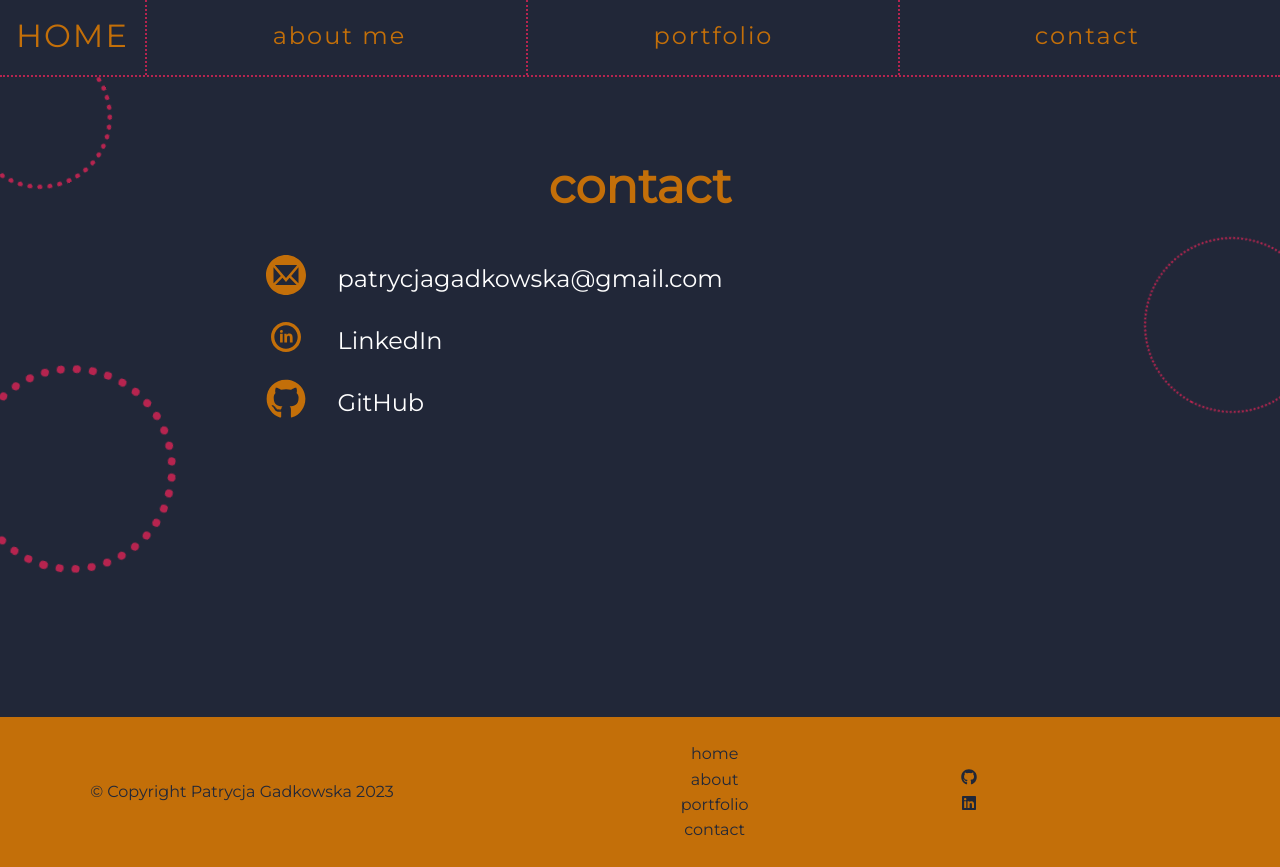
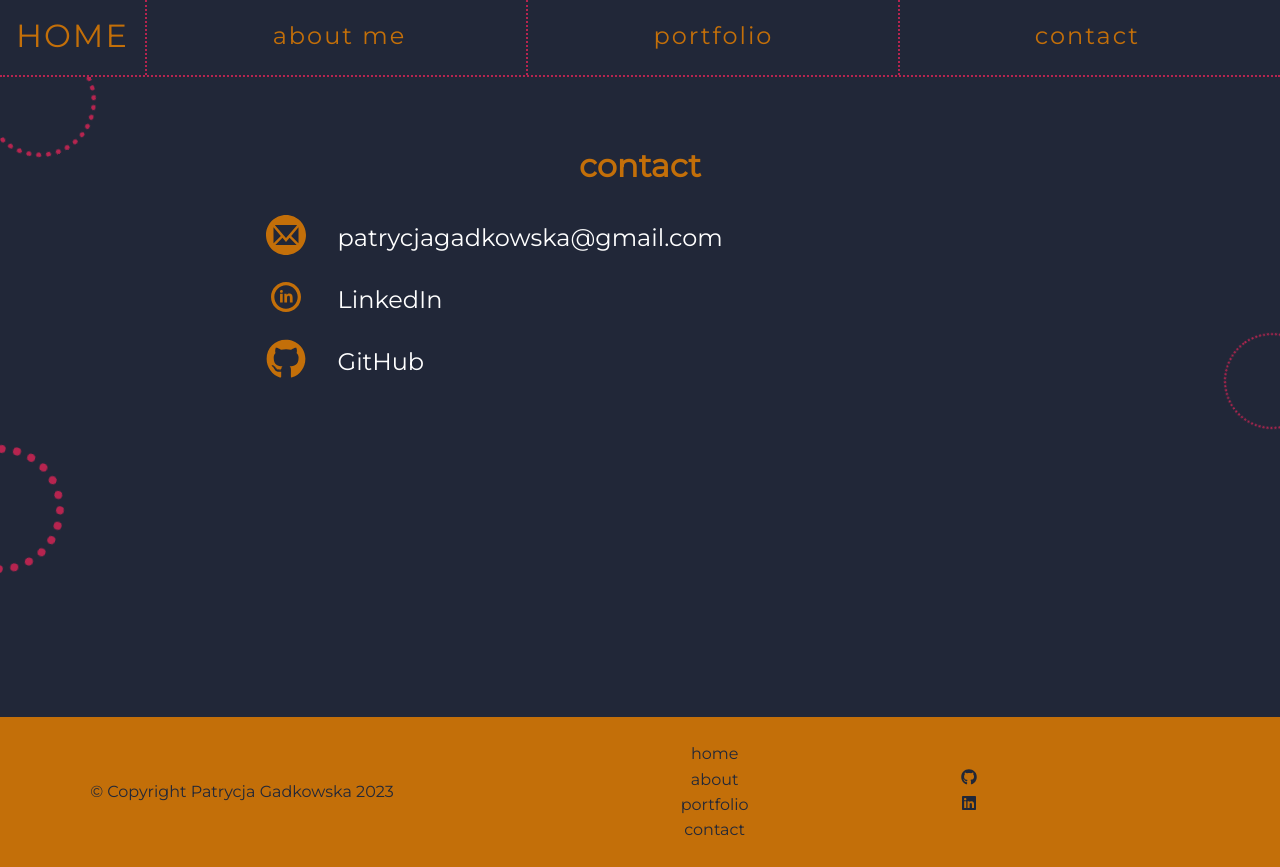
Before and after one commit to patrycjagadkowska/portfolio-page, a React (Create React App) app: page /contact in a window 1280 px wide. Built offline with nearby package versions, Linux system fonts and the light colour scheme.

Commit message:
change animated div in pages into AnimatedCircles

```diff
--- /dev/null
+++ b/src/UI/AnimatedCircles.js
@@ -0,0 +1,13 @@
+import classes from "./styles/AnimatedCircles.module.css";
+
+const AnimatedCircles = ({ className }) => {
+  return (
+    <div className={classes["animated-circles"]}>
+      <div className={classes.circle} />
+      <div className={classes.circle} />
+      <div className={classes.circle} />
+    </div>
+  );
+};
+
+export default AnimatedCircles;
--- /dev/null
+++ b/src/UI/styles/AnimatedCircles.module.css
@@ -0,0 +1,75 @@
+.animated__circles {
+    position: absolute;
+    width: 100%;
+    height: 100%;
+}
+
+.circle {
+    border-radius: 50%;
+    border: 2px dotted #B6244F;
+    position: absolute;
+    z-index: -1;
+}
+
+.circle:first-of-type {
+    width: 5rem;
+    height: 5rem;
+    border-width: 5px;
+    top: -3rem;
+    left: -2rem;
+    animation: rotation 8s infinite linear;
+}
+
+.circle:nth-of-type(2) {
+    width: 6rem;
+    height: 6rem;
+    top: 13rem;
+    right: -3.5rem;
+    animation: rotation 5s reverse infinite linear;
+}
+
+.circle:last-of-type {
+    width: 8rem;
+    height: 8rem;
+    top: 25rem;
+    left: -3rem;
+    border-width: 8px;
+    animation: rotation 10s infinite linear;
+}
+
+@media (max-width: 335px) {
+    .circle:nth-of-type(2) {
+        right: -5.5rem;
+    }
+
+    .circle:last-of-type {
+        left: -5rem;
+    }
+}
+
+@media (min-width: 481px) {
+    .circle:last-of-type {
+        top: 20rem;
+        left: -5rem;
+    }
+}
+
+@media (min-width: 768px) {
+    .circle:first-of-type {
+        width: 7rem;
+        height: 7rem;
+        top: -5rem;
+    }
+
+    .circle:last-of-type {
+        top: 20rem;
+    }
+}
+
+@keyframes rotation {
+    from {
+        transform: rotate(0deg);
+    } to {
+        transform: rotate(359deg);
+    }
+}
--- a/src/pages/AboutPage.js
+++ b/src/pages/AboutPage.js
@@ -1,5 +1,6 @@
 import SkillsList from "../components/About/SkillsList";
 import ToolsList from "../components/About/ToolsList";
+import AnimatedCircles from "../UI/AnimatedCircles";
 
 import classes from "./styles/AboutPage.module.css";
 
@@ -21,9 +22,7 @@ const AboutPage = () => {
         <h2 className={classes["about-page__header"]}>my tools</h2>
         <ToolsList />
       </section>
-      <div className={classes["animation__circle"]} />
-      <div className={classes["animation__circle"]} />
-      <div className={classes["animation__circle"]} />
+      <AnimatedCircles />
     </div>
   );
 };
--- a/src/pages/ContactPage.js
+++ b/src/pages/ContactPage.js
@@ -1,6 +1,8 @@
 import { FaGithub } from "react-icons/fa";
 import { ImMail4 } from "react-icons/im";
 import { TiSocialLinkedinCircular } from "react-icons/ti";
+
+import AnimatedCircles from "../UI/AnimatedCircles";
 
 import classes from "./styles/ContactPage.module.css";
 
@@ -28,9 +30,7 @@ const ContactPage = () => {
           <span>GitHub</span>
         </li>
       </ul>
-      <div className={classes["animation__circle"]} />
-      <div className={classes["animation__circle"]} />
-      <div className={classes["animation__circle"]} />
+      <AnimatedCircles />
     </div>
   );
 };
--- a/src/pages/PortfolioPage.js
+++ b/src/pages/PortfolioPage.js
@@ -1,4 +1,5 @@
 import Project from "../components/Portfolio/Project";
+import AnimatedCircles from "../UI/AnimatedCircles";
 
 import classes from "./styles/PortfolioPage.module.css";
 
@@ -31,9 +32,7 @@ const PortfolioPage = () => {
           image={require("../assets/portuapp-project.png")}
         />
       </div>
-      <div className={classes["animation__circle"]} />
-      <div className={classes["animation__circle"]} />
-      <div className={classes["animation__circle"]} />
+      <AnimatedCircles />
     </div>
   );
 };
--- a/src/pages/styles/AboutPage.module.css
+++ b/src/pages/styles/AboutPage.module.css
@@ -19,76 +19,8 @@
     margin-top: 0;
 }
 
-.animation__circle {
-    border-radius: 50%;
-    border: 2px dotted #B6244F;
-    position: absolute;
-    z-index: -1;
-}
-
-.animation__circle:first-of-type {
-    width: 5rem;
-    height: 5rem;
-    border-width: 5px;
-    top: -3rem;
-    left: -2rem;
-    animation: rotation 8s infinite linear;
-}
-
-.animation__circle:nth-of-type(2) {
-    width: 6rem;
-    height: 6rem;
-    top: 13rem;
-    right: -3.5rem;
-    animation: rotation 5s reverse infinite linear;
-}
-
-.animation__circle:last-of-type {
-    width: 8rem;
-    height: 8rem;
-    top: 25rem;
-    left: -3rem;
-    border-width: 8px;
-    animation: rotation 10s infinite linear;
-}
-
-@media (max-width: 335px) {
-    .animation__circle:nth-of-type(2) {
-        right: -5.5rem;
-    }
-
-    .animation__circle:last-of-type {
-        left: -5rem;
-    }
-}
-
-@media (min-width: 481px) {
-    .animation__circle:last-of-type {
-        top: 20rem;
-        left: -5rem;
-    }
-}
-
 @media (min-width: 768px) {
     .about-page__section--about {
         margin-top: 2rem;
     }
-
-    .animation__circle:first-of-type {
-        width: 7rem;
-        height: 7rem;
-        top: -5rem;
-    }
-
-    .animation__circle:last-of-type {
-        top: 20rem;
-    }
 }
-
-@keyframes rotation {
-    from {
-        transform: rotate(0deg);
-    } to {
-        transform: rotate(359deg);
-    }
-}
--- a/src/pages/styles/ContactPage.module.css
+++ b/src/pages/styles/ContactPage.module.css
@@ -52,45 +52,12 @@
     padding: 0.2rem;
 }
 
-.animation__circle {
-    border-radius: 50%;
-    border: 2px dotted #B6244F;
-    position: absolute;
-    z-index: -1;
-}
-
-.animation__circle:first-of-type {
-    width: 5rem;
-    height: 5rem;
-    border-width: 5px;
-    top: -3rem;
-    left: -2rem;
-    animation: rotation-bg 8s infinite linear;
-}
-
-.animation__circle:nth-of-type(2) {
-    width: 6rem;
-    height: 6rem;
-    top: 13rem;
-    right: -3.5rem;
-    animation: rotation-bg 13s reverse infinite linear;
-}
-
-.animation__circle:last-of-type {
-    width: 8rem;
-    height: 8rem;
-    top: 20rem;
-    left: -3rem;
-    border-width: 8px;
-    animation: rotation-bg 10s infinite linear;
-}
-
 @media (min-width: 481px) {
-    .about-page {
+    .contact-page {
         height: 100%
     }
 
-    .about-page h1 {
+    .contact-page h1 {
         font-size: 2rem;
     }
 
@@ -137,34 +104,6 @@
     .contact-list__item svg {
         font-size: 2.5rem;
     }
-
-    .animation__circle:first-of-type {
-        width: 9rem;
-        height: 9rem;
-        top: -5rem;
-        left: -3rem;
-    }
-
-    .animation__circle:nth-of-type(2) {
-        width: 11rem;
-        height: 11rem;
-    }
-
-    .animation__circle:last-of-type {
-        width: 13rem;
-        height: 13rem;
-        top: 22rem;
-    }
-}
-
-@media (min-width: 1024px) {
-    .animation__circle:nth-of-type(2) {
-        top: 7rem;
-    }
-
-    .animation__circle:last-of-type {
-        top: 15rem;
-    }
 }
 
 @keyframes rotation {
@@ -182,11 +121,3 @@
         transform: rotate(0deg) scale(1);
     }
 }
-
-@keyframes rotation-bg {
-    from {
-        transform: rotate(0deg);
-    } to {
-        transform: rotate(359deg);
-    }
-}
--- a/src/pages/styles/PortfolioPage.module.css
+++ b/src/pages/styles/PortfolioPage.module.css
@@ -16,77 +16,10 @@
     align-items: center;
 }
 
-.animation__circle {
-    border-radius: 50%;
-    border: 2px dotted #B6244F;
-    position: absolute;
-    z-index: -1;
-}
-
-.animation__circle:nth-of-type(2) {
-    width: 5rem;
-    height: 5rem;
-    border-width: 5px;
-    top: -3rem;
-    left: -2rem;
-    animation: rotation 8s infinite linear;
-}
-
-.animation__circle:nth-of-type(3) {
-    width: 6rem;
-    height: 6rem;
-    top: 13rem;
-    right: -3.5rem;
-    animation: rotation 5s reverse infinite linear;
-}
-
-.animation__circle:last-of-type {
-    width: 8rem;
-    height: 8rem;
-    top: 25rem;
-    left: -3rem;
-    border-width: 8px;
-    animation: rotation 10s infinite linear;
-}
-
-@media (max-width: 335px) {
-    .animation__circle:nth-of-type(3) {
-        right: -5.5rem;
-    }
-
-    .animation__circle:last-of-type {
-        left: -5rem;
-    }
-}
-
 @media (min-width: 491px) {
     .projects {
         flex-direction: row;
         flex-wrap: wrap;
         justify-content: center;
     }
-
-    .animation__circle:last-of-type {
-        top: 20rem;
-        left: -5rem;
-    }
 }
-
-@media (min-width: 768px) {
-    .animation__circle:nth-of-type(2) {
-        width: 7rem;
-        height: 7rem;
-    }
-
-    .animation__circle:last-of-type {
-        top: 20rem;
-    }
-}
-
-@keyframes rotation {
-    from {
-        transform: rotate(0deg);
-    } to {
-        transform: rotate(359deg);
-    }
-}
```
